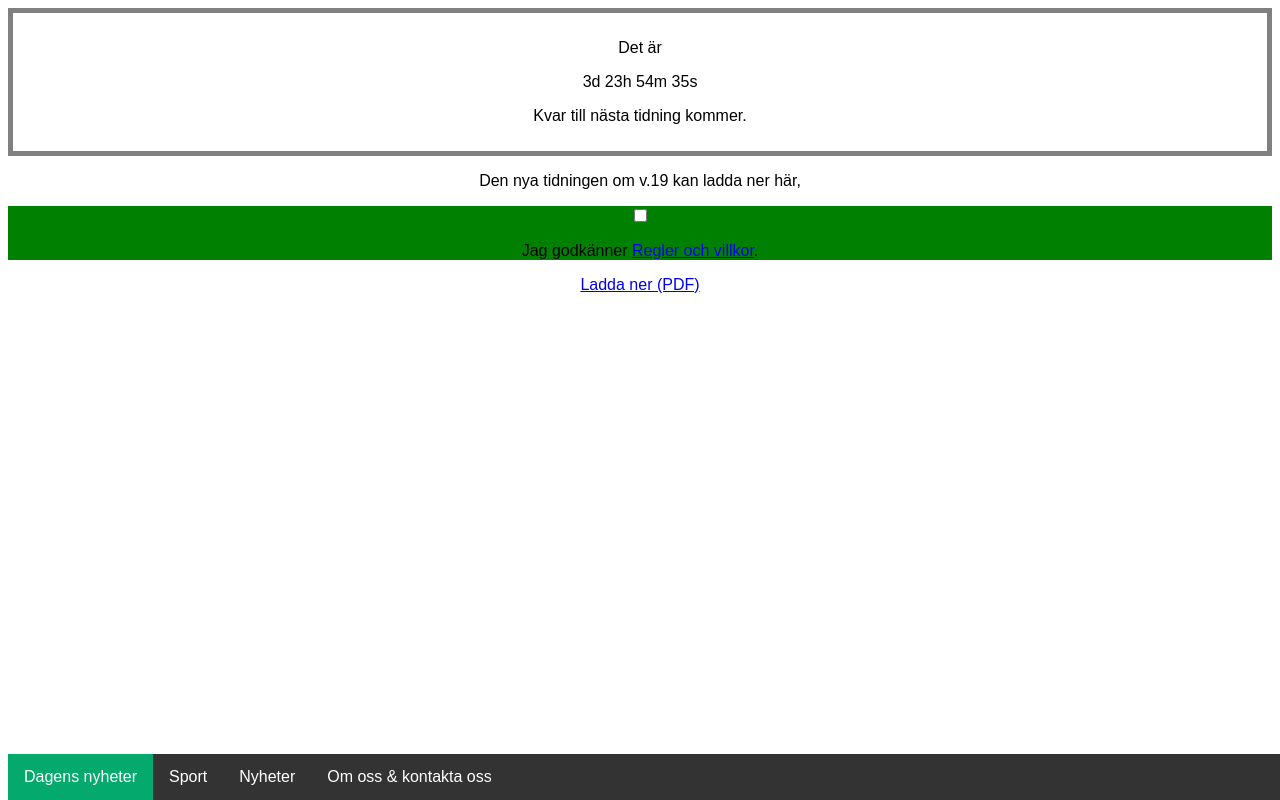
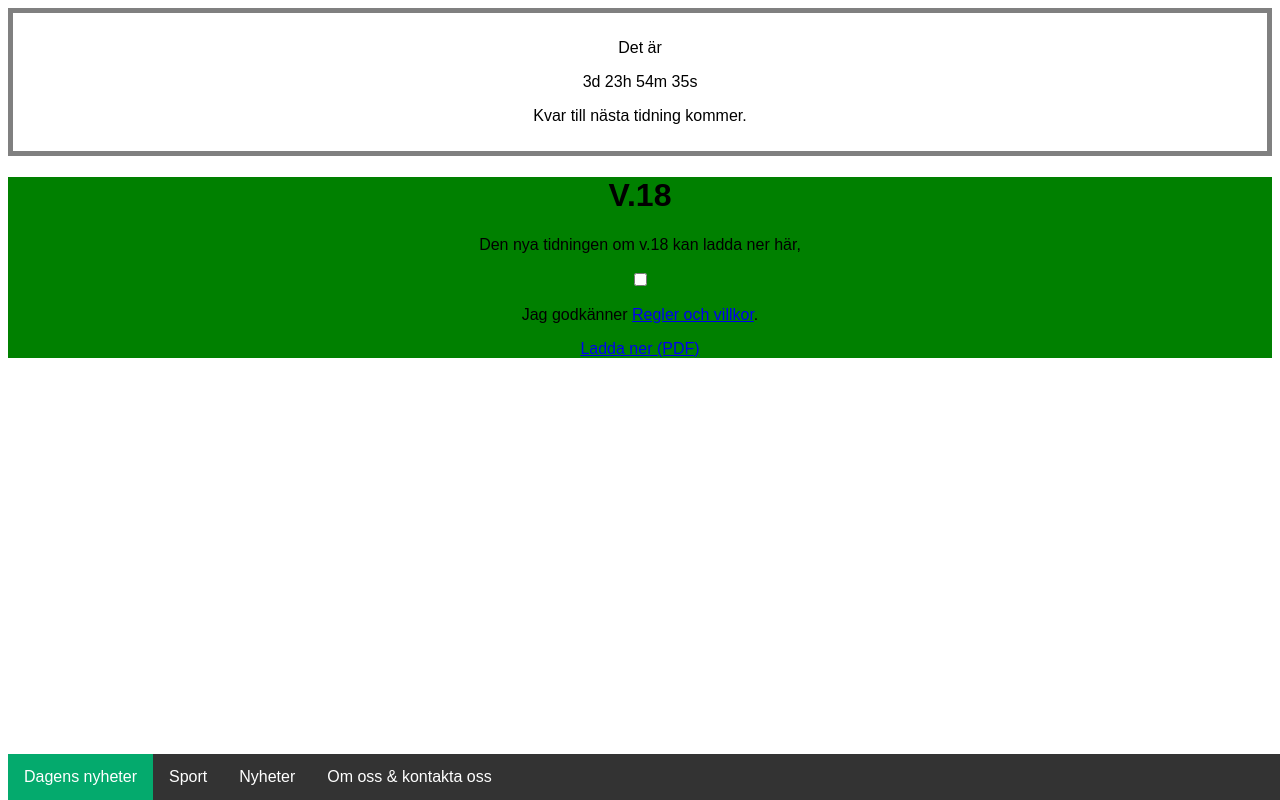
Before and after one commit to ILoveGitHub122/schoool, a plain HTML site: page index.html in a window 1280 px wide. Drawn offline with Linux system fonts and the light colour scheme.

Commit message:
Update index.html

```diff
--- a/index.html
+++ b/index.html
@@ -89,13 +89,15 @@ var x = setInterval(function() {
   }
 }, 1000);
 </script>
-
-  <p>Den nya tidningen om v.19 kan ladda ner här,</p>
+<form>
   <div class="hejhej">
+    <h1>V.18</h1>
+  <p>Den nya tidningen om v.18 kan ladda ner här,</p>
   <input type="checkbox" required>
   <p>Jag godkänner <a href="#">Regler och villkor</a>.</p>
-  </div> <a href="Dokument92.pdf" download>Ladda ner (PDF)</a>
-
+   <a href="Dokument92.pdf" download>Ladda ner (PDF)</a>
+  </div>
+  </form>
 
 <ul>
   <li><a class="active" href="#home">Dagens nyheter</a></li>
```
